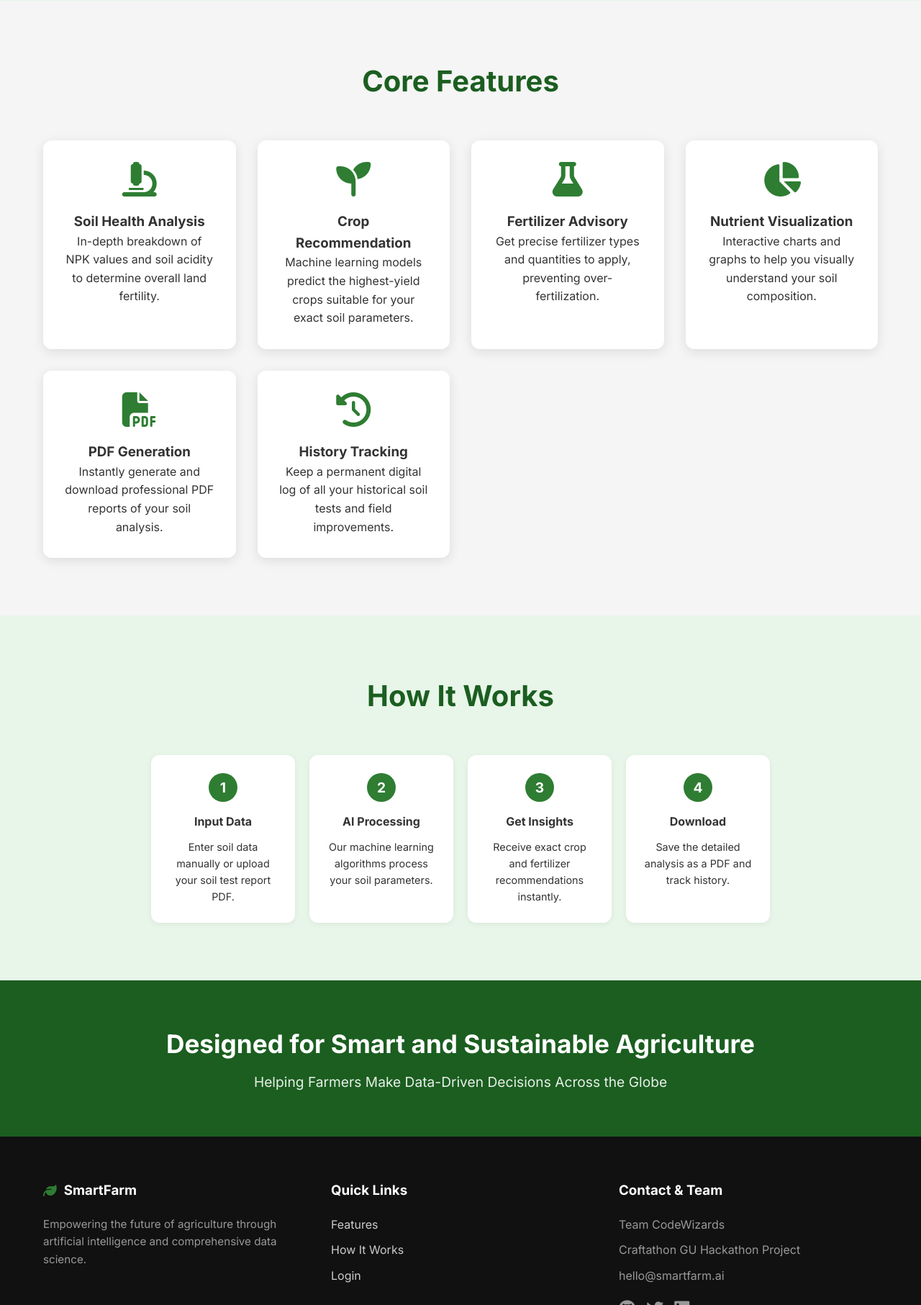
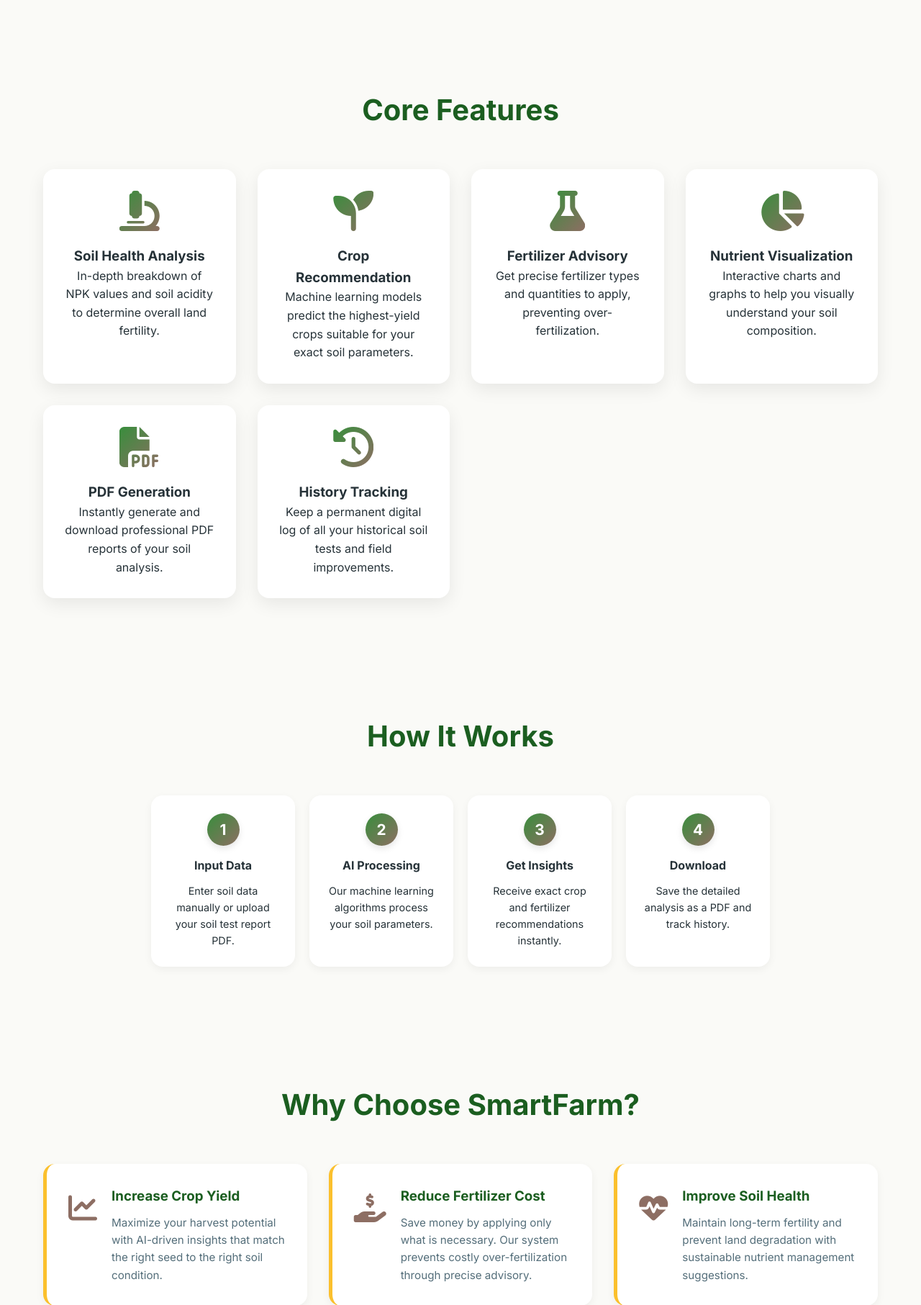
Before and after one commit to raoh97-code/codewizards-smart-farming, a Flask app: page / in a window 1280 px wide. Shown: the part 1547-3360 px from the top of the page at 72% size. Run offline with Flask 3, Linux system fonts and the light colour scheme; parts of the project's set-up code (start-up, migrations or seed data) failed here and were passed over.

Commit message:
new change

```diff
--- a/backend/static/style.css
+++ b/backend/static/style.css
@@ -5,18 +5,23 @@
 @import url('https://fonts.googleapis.com/css2?family=Inter:wght@300;400;500;600;700;800&display=swap');
 
 :root {
-  --primary: #2e7d32;
-  --light-green: #e8f5e9;
-  --dark-green: #1b5e20;
-  --bg-color: #f5f5f5;
-  --text-dark: #333333;
-  --text-muted: #666666;
+  --primary: #388E3C; /* Balanced Grass Green */
+  --primary-light: #E8F5E9;
+  --primary-dark: #1B5E20;
+  --secondary: #8D6E63; /* Soil Brown */
+  --secondary-light: #D7CCC8;
+  --secondary-dark: #4E342E;
+  --accent: #FBC02D; /* Harvest Gold */
+  --accent-light: #FFF9C4;
+  --bg-color: #FAFAF7; /* Warm Parchment */
+  --text-dark: #263238;
+  --text-muted: #546E7A;
   --white: #ffffff;
-  --shadow-sm: 0 2px 8px rgba(0,0,0,0.06);
-  --shadow-md: 0 4px 16px rgba(0,0,0,0.1);
-  --shadow-lg: 0 8px 30px rgba(0,0,0,0.15);
-  --border-radius: 12px;
-  --transition: 0.3s ease;
+  --shadow-sm: 0 4px 12px rgba(0,0,0,0.05);
+  --shadow-md: 0 8px 24px rgba(0,0,0,0.08);
+  --shadow-lg: 0 12px 40px rgba(0,0,0,0.12);
+  --border-radius: 16px;
+  --transition: all 0.4s cubic-bezier(0.4, 0, 0.2, 1);
 }
 
 * {
@@ -174,7 +190,7 @@ ul {
 .section-title {
   text-align: center;
   font-size: 2.5rem;
-  color: var(--dark-green);
+  color: var(--primary-dark);
   margin-bottom: 50px;
 }
 
@@ -255,8 +271,11 @@ ul {
 }
 
 .feature-icon {
-  font-size: 3rem;
-  color: var(--primary);
+  font-size: 3.5rem;
+  background: linear-gradient(135deg, var(--primary), var(--secondary));
+  -webkit-background-clip: text;
+  background-clip: text;
+  -webkit-text-fill-color: transparent;
   margin-bottom: 20px;
 }
 
@@ -284,22 +303,62 @@ ul {
 }
 
 .step-number {
-  background: var(--primary);
+  background: linear-gradient(135deg, var(--primary), var(--secondary));
   color: var(--white);
-  width: 40px;
-  height: 40px;
+  width: 45px;
+  height: 45px;
   border-radius: 50%;
   display: flex;
   align-items: center;
   justify-content: center;
-  font-size: 1.2rem;
+  font-size: 1.3rem;
   font-weight: 700;
   margin: 0 auto 15px auto;
+  box-shadow: 0 4px 10px rgba(0,0,0,0.1);
+}
+
+/* Benefits Section */
+.benefits-grid {
+  display: grid;
+  grid-template-columns: repeat(auto-fit, minmax(300px, 1fr));
+  gap: 30px;
+}
+
+.benefit-item {
+  display: flex;
+  gap: 20px;
+  background: var(--white);
+  padding: 30px;
+  border-radius: var(--border-radius);
+  box-shadow: var(--shadow-sm);
+  transition: var(--transition);
+  border-left: 5px solid var(--accent);
+}
+
+.benefit-item:hover {
+  transform: translateX(10px);
+  box-shadow: var(--shadow-md);
+  border-left-color: var(--primary);
+}
+
+.benefit-icon {
+  font-size: 2.5rem;
+  color: var(--secondary);
+}
+
+.benefit-text h3 {
+  color: var(--primary-dark);
+  margin-bottom: 10px;
+}
+
+.benefit-text p {
+  color: var(--text-muted);
+  font-size: 0.95rem;
 }
 
 /* Trusted Banner */
 .trusted-banner {
-  background: var(--dark-green);
+  background: var(--primary-dark);
   color: var(--white);
   text-align: center;
   padding: 60px 0;
--- a/backend/templates/dashboard.html
+++ b/backend/templates/dashboard.html
@@ -68,7 +68,7 @@
            VIEW: DASHBOARD OVERVIEW
            ============================================== -->
       <section id="view-dashboard" class="dashboard-view active">
-        <div class="card" style="background: linear-gradient(135deg, var(--primary), var(--dark-green)); color: white;">
+        <div class="card" style="background: linear-gradient(135deg, var(--primary), var(--primary-dark)); color: white;">
           <h2 style="color: white; border-bottom: none;">Welcome to your Dashboard!</h2>
           <p style="opacity: 0.9; margin-top: 10px;">Monitor your soil health, generate AI predictions, and download reports all in one place.</p>
           <button class="btn btn-secondary" style="margin-top: 20px;" onclick="switchView('view-input')">Analyze Soil Now</button>
@@ -184,7 +184,7 @@
 
           <div class="grid-2" style="margin-top: 30px;">
             <div class="card" style="box-shadow: none; border: 1px solid #eee;">
-              <h4 style="color: var(--dark-green); margin-bottom: 10px;"><i class="fa-solid fa-lightbulb"></i> Suggestions & Actions</h4>
+              <h4 style="color: var(--primary-dark); margin-bottom: 10px;"><i class="fa-solid fa-lightbulb"></i> Suggestions & Actions</h4>
               <p id="res-suggest" style="color: var(--text-muted);">Add organic compost to improve soil moisture retention.</p>
             </div>
             <div class="grid-2">
--- a/backend/templates/index.html
+++ b/backend/templates/index.html
@@ -149,6 +149,43 @@
     </div>
   </section>
 
+  <!-- Benefits Section -->
+  <section id="benefits" class="section-padding" style="background-color: var(--bg-color);">
+    <div class="container">
+      <h2 class="section-title">Why Choose SmartFarm?</h2>
+      <div class="benefits-grid">
+        <div class="benefit-item">
+          <div class="benefit-icon"><i class="fa-solid fa-chart-line"></i></div>
+          <div class="benefit-text">
+            <h3>Increase Crop Yield</h3>
+            <p>Maximize your harvest potential with AI-driven insights that match the right seed to the right soil condition.</p>
+          </div>
+        </div>
+        <div class="benefit-item">
+          <div class="benefit-icon"><i class="fa-solid fa-hand-holding-dollar"></i></div>
+          <div class="benefit-text">
+            <h3>Reduce Fertilizer Cost</h3>
+            <p>Save money by applying only what is necessary. Our system prevents costly over-fertilization through precise advisory.</p>
+          </div>
+        </div>
+        <div class="benefit-item">
+          <div class="benefit-icon"><i class="fa-solid fa-heart-pulse"></i></div>
+          <div class="benefit-text">
+            <h3>Improve Soil Health</h3>
+            <p>Maintain long-term fertility and prevent land degradation with sustainable nutrient management suggestions.</p>
+          </div>
+        </div>
+        <div class="benefit-item">
+          <div class="benefit-icon"><i class="fa-solid fa-earth-americas"></i></div>
+          <div class="benefit-text">
+            <h3>Eco-Friendly Farming</h3>
+            <p>Promote environmental sustainability by reducing runoff and optimizing resource usage for a greener planet.</p>
+          </div>
+        </div>
+      </div>
+    </div>
+  </section>
+
   <!-- Trusted Banner -->
   <section class="trusted-banner">
     <div class="container">
@@ -172,6 +209,7 @@
           <ul>
             <li><a href="#features">Features</a></li>
             <li><a href="#how-it-works">How It Works</a></li>
+            <li><a href="#benefits">Benefits</a></li>
             <li><a href="/login">Login</a></li>
           </ul>
         </div>
```
Also changed, not shown: other parts of backend/static/style.css (+27 -16 lines).
